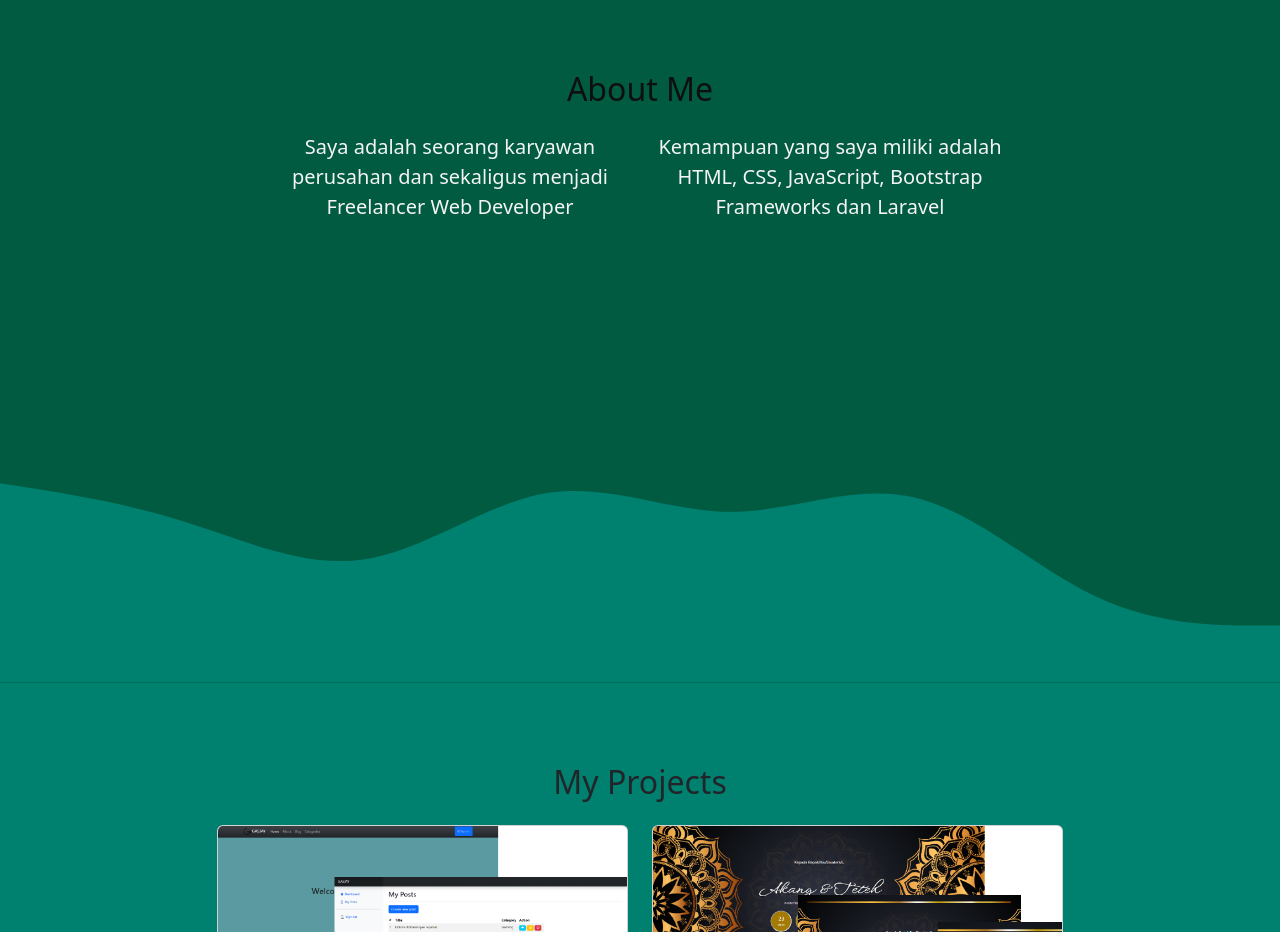
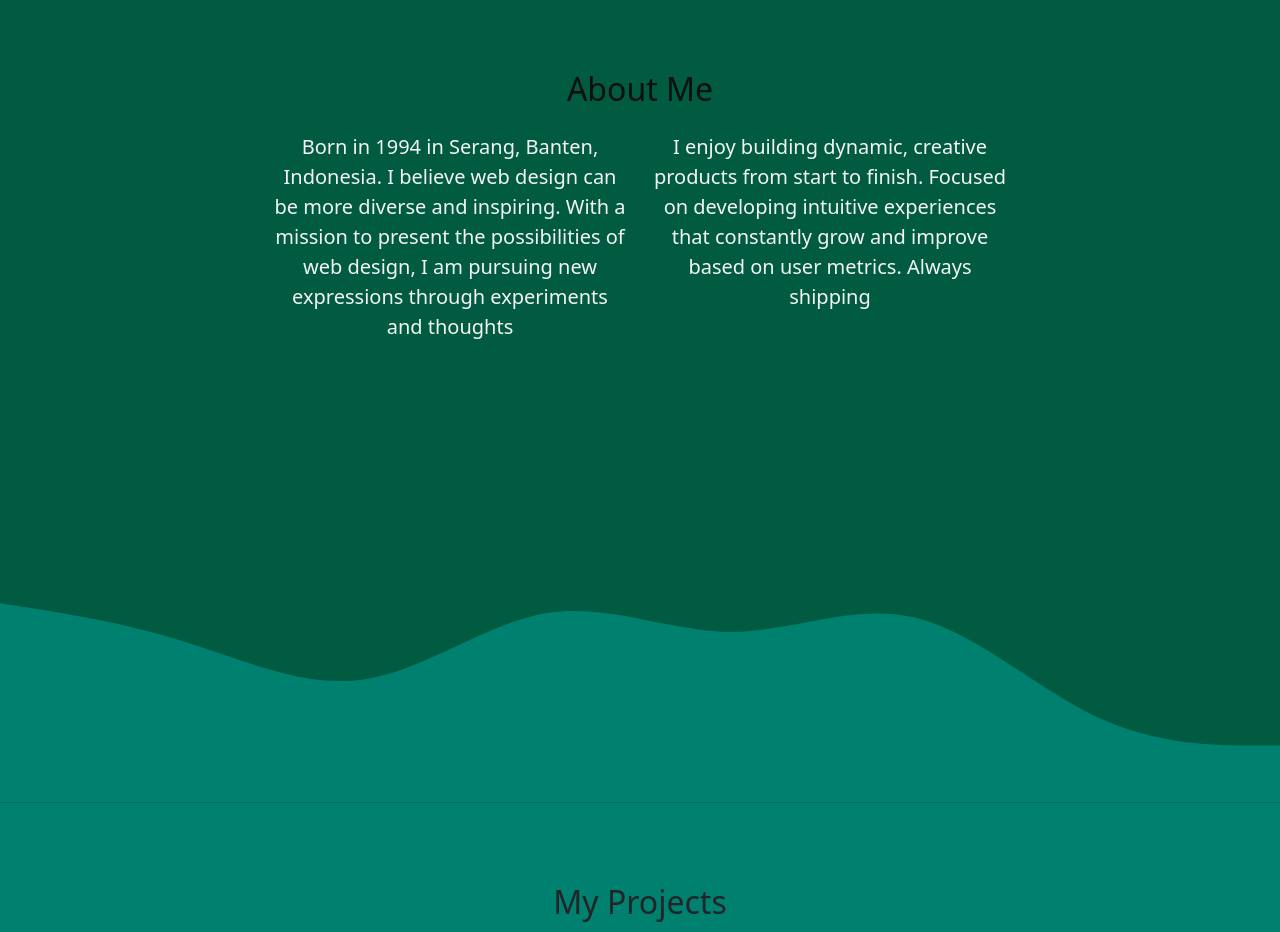
Before and after one commit to anjaygas08/anjargas.github.io, a plain HTML site: page index.html in a window 1280 px wide. Shown: the part 960-1892 px from the top of the page. Drawn offline with nearby package versions, Linux system fonts and the light colour scheme.

Commit message:
Update index.html

```diff
--- a/index.html
+++ b/index.html
@@ -67,10 +67,10 @@
         </div>
         <div class="row justify-content-center fs-5 text-center">
           <div class="col-md-4">
-            <p>Saya adalah seorang karyawan perusahan dan sekaligus menjadi Freelancer Web Developer</p>
+            <p>Born in 1994 in Serang, Banten, Indonesia. I believe web design can be more diverse and inspiring. With a mission to present the possibilities of web design, I am pursuing new expressions through experiments and thoughts </p>
           </div>
           <div class="col-md-4">
-            <p>Kemampuan yang saya miliki adalah HTML, CSS, JavaScript, Bootstrap Frameworks dan Laravel</p>
+            <p>I enjoy building dynamic, creative products from start to finish. Focused on developing intuitive experiences that constantly grow and improve based on user metrics. Always shipping</p>
           </div>
         </div>
       </div>
```
